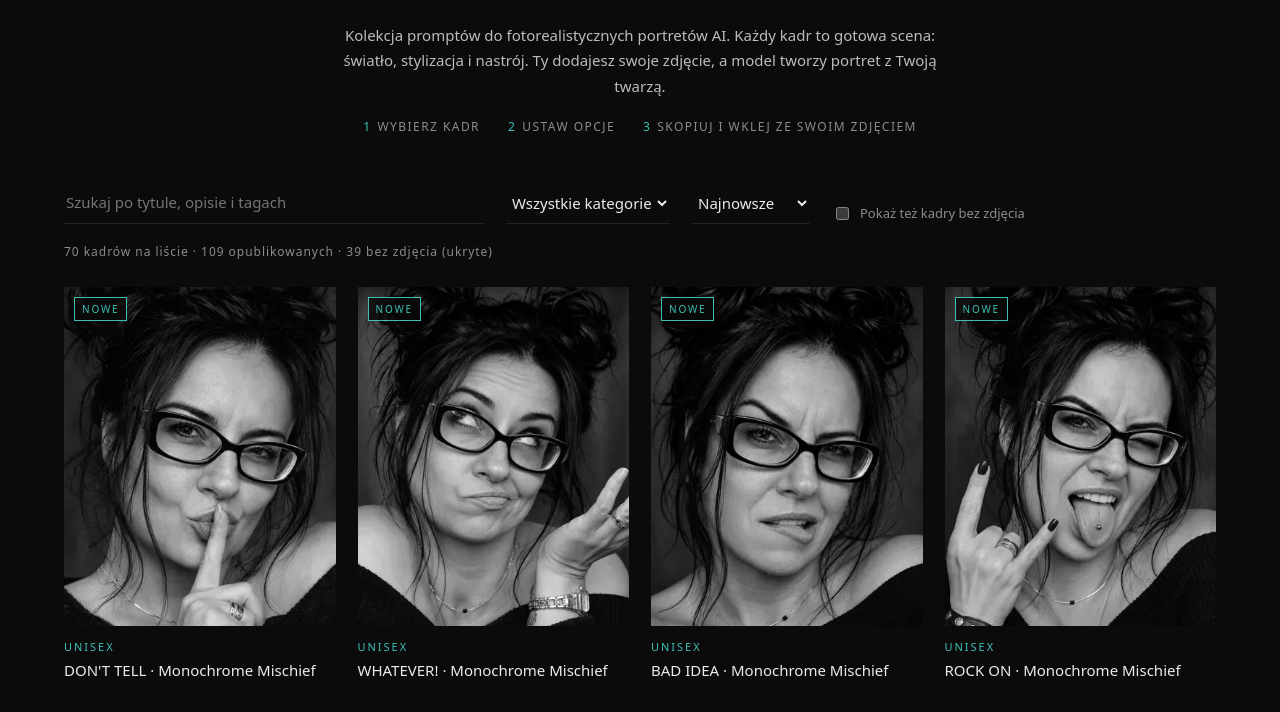
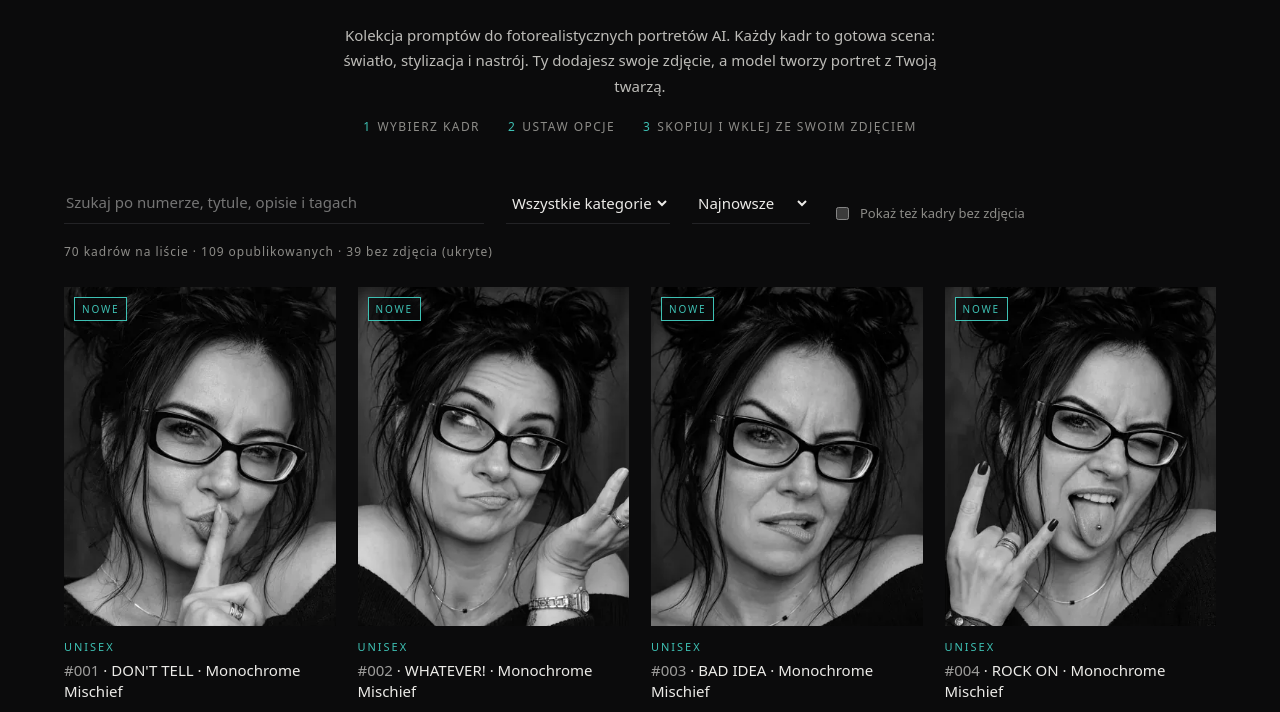
Before and after one commit to atagea/agatoto, a plain HTML site: page index.html in a window 1280 px wide. Shown: the part 161-873 px from the top of the page. Drawn offline with Linux system fonts and the light colour scheme.

Commit message:
Add catalogue numbers and number search to gallery cards

```diff
--- a/index.html
+++ b/index.html
@@ -91,7 +91,7 @@ footer{text-align:center;color:var(--muted);font-size:11px;letter-spacing:.2em;p
 </header>
 <main>
   <div class="filters">
-    <input id="q" placeholder="Szukaj po tytule, opisie i tagach">
+    <input id="q" placeholder="Szukaj po numerze, tytule, opisie i tagach">
     <select id="cat"><option value="">Wszystkie kategorie</option><option>Kobieta</option><option>Mężczyzna</option><option>Unisex</option><option>Zwierzęta</option></select>
     <select id="sort"><option value="new">Najnowsze</option><option value="old">Najstarsze</option><option value="az">Alfabetycznie</option></select>
     <label class="chk"><input type="checkbox" id="showDrafts"> Pokaż też kadry bez zdjęcia</label>
@@ -129,9 +129,9 @@ async function load(){try{let r=await fetch('kadry.json?cache='+Date.now());if(!
 function sorted(list){let s=$('sort').value;let byDate=(a,b)=>(b.date||'').localeCompare(a.date||'')||a._i-b._i;
  if(s==='new')return list.sort(byDate);if(s==='old')return list.sort((a,b)=>-byDate(a,b));return list.sort((a,b)=>a.title.localeCompare(b.title,'pl'))}
 function fallback(img){let o=img.dataset.orig;if(o&&img.src.indexOf(o)<0){img.src=o}else{img.parentNode.replaceWith(Object.assign(document.createElement('div'),{className:'placeholder',textContent:'Nie znaleziono zdjęcia — sprawdź ścieżkę'}))}}
-function render(){let q=$('q').value.toLowerCase(),cat=$('cat').value;let more=$('showDrafts').checked;visible=sorted(all.filter(x=>(more?(x.status==='published'||x.status==='public_draft'):(x.status==='published'&&x.thumbnail))&&(!cat||x.category===cat)&&(!onlyFav||favorites.has(x.id))&&[x.title,x.description,x.tags].join(' ').toLowerCase().includes(q)));
+function render(){let q=$('q').value.toLowerCase(),cat=$('cat').value;let more=$('showDrafts').checked;visible=sorted(all.filter(x=>(more?(x.status==='published'||x.status==='public_draft'):(x.status==='published'&&x.thumbnail))&&(!cat||x.category===cat)&&(!onlyFav||favorites.has(x.id))&&(/^#?\d+$/.test(q.trim()) ? x._i+1===Number(q.trim().replace('#','')) : [x.title,x.description,x.tags].join(' ').toLowerCase().includes(q))));
  let pub=all.filter(x=>x.status==='published'),noPh=pub.filter(x=>!x.thumbnail).length;$('count').textContent=`${visible.length} kadrów na liście · ${pub.length} opublikowanych`+(noPh?` · ${noPh} bez zdjęcia`+(more?'':' (ukryte)'):'');
- $('grid').innerHTML=visible.map(x=>`<article class="card" data-id="${esc(x.id)}">${x.thumbnail?`<div class="ph"><img src="${esc(variant(x.thumbnail,'thumbs'))}" data-orig="${esc(x.thumbnail)}" alt="${esc(x.title)}" loading="lazy" onerror="fallback(this)">${isNew(x)?'<span class="new">Nowe</span>':''}</div>`:`<div class="placeholder">Miniatura do uzupełnienia</div>`}<div class="meta"><div class="tag">${esc(x.category)}${x.status==='public_draft'?' · szkic':''}</div><h3>${esc(x.title)}</h3></div></article>`).join('');
+ $('grid').innerHTML=visible.map(x=>`<article class="card" data-id="${esc(x.id)}">${x.thumbnail?`<div class="ph"><img src="${esc(variant(x.thumbnail,'thumbs'))}" data-orig="${esc(x.thumbnail)}" alt="${esc(x.title)}" loading="lazy" onerror="fallback(this)">${isNew(x)?'<span class="new">Nowe</span>':''}</div>`:`<div class="placeholder">Miniatura do uzupełnienia</div>`}<div class="meta"><div class="tag">${esc(x.category)}${x.status==='public_draft'?' · szkic':''}</div><h3><span style="opacity:.65;font-variant-numeric:tabular-nums">#${String(x._i+1).padStart(3,'0')}</span> · ${esc(x.title)}</h3></div></article>`).join('');
  document.querySelectorAll('.card[data-id]').forEach(b=>b.onclick=()=>openItem(b.dataset.id))}
 function openItem(id){selected=all.find(x=>x.id===id);if(!selected)return;
  $('full').innerHTML=(selected.thumbnail?`<img class="photo" src="${esc(variant(selected.thumbnail,'medium'))}" data-orig="${esc(selected.thumbnail)}" alt="${esc(selected.title)}" onerror="if(this.src.indexOf(this.dataset.orig)<0)this.src=this.dataset.orig">`:'')+(visible.length>1?'<button class="navbtn prev" aria-label="Poprzedni" onclick="step(-1)">‹</button><button class="navbtn next" aria-label="Następny" onclick="step(1)">›</button>':'');
```
